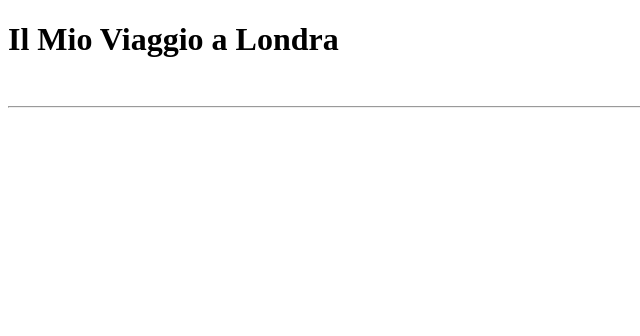
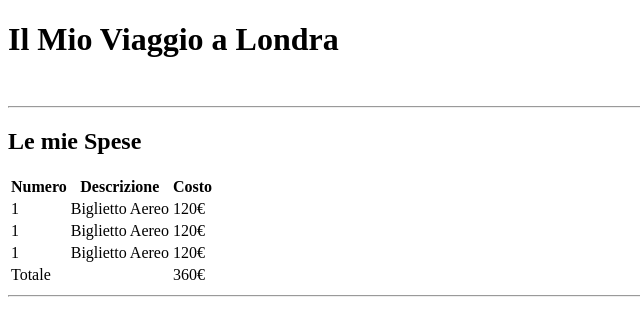
Before and after one commit to DragoAl/html-london-trip, a plain HTML site: page index.html in a window 1280 px wide. Shown: the whole page, without its empty margins (0-640 px from the left). Drawn offline with Linux system fonts and the light colour scheme.

Commit message:
expenses section done

```diff
--- a/index.html
+++ b/index.html
@@ -23,6 +23,54 @@
 
         <!-- expenses section -->
         <section>
+            <h2>Le mie Spese</h2>
+
+            <!-- table heading -->
+            <table>
+                <thead>
+                    <tr>
+                        <th>Numero</th>
+                        <th>Descrizione</th>
+                        <th>Costo</th>
+                    </tr>
+                </thead>
+
+                <!-- table body -->
+                <tbody>
+                    <tr>
+                        <td>1</td>
+                        <td>Biglietto Aereo</td>
+                        <td>120€</td>
+                    </tr>
+
+                    <tr>
+
+                        <td>1</td>
+                        <td>Biglietto Aereo</td>
+                        <td>120€</td>
+                    </tr>
+
+                    <tr>
+
+                        <td>1</td>
+                        <td>Biglietto Aereo</td>
+                        <td>120€</td>
+                    </tr>
+
+
+                </tbody>
+
+                <!-- table footer -->
+                <tfoot>
+                    <tr>
+                        <td>Totale</td>
+                        <td></td>
+                        <td>360€</td>
+                    </tr>
+                </tfoot>
+
+            </table>
+            <hr>
 
         </section>
 
```
